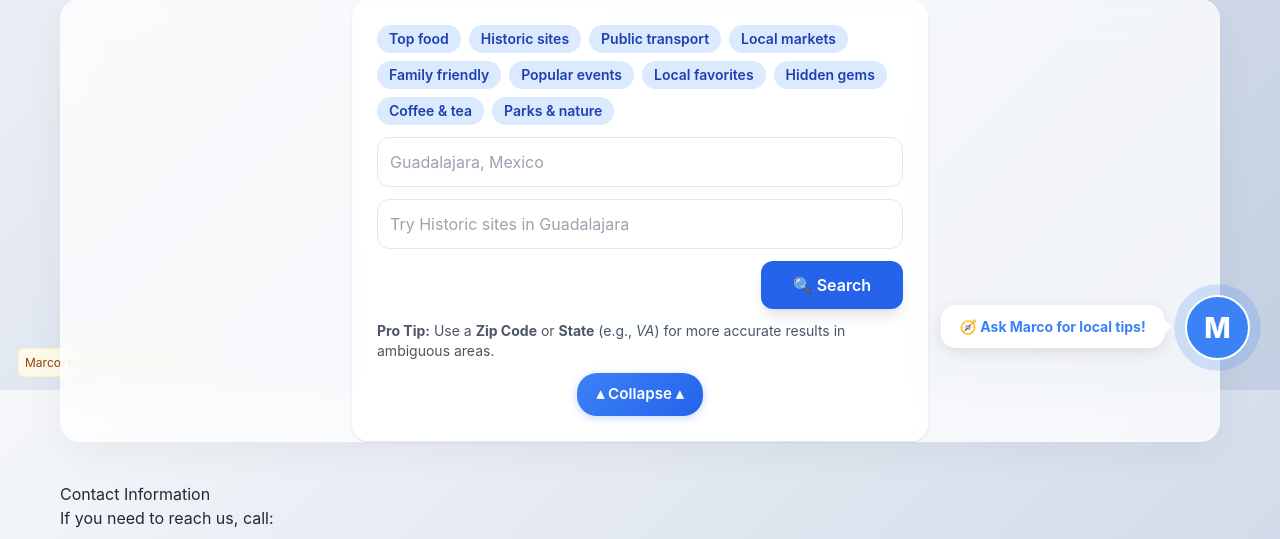
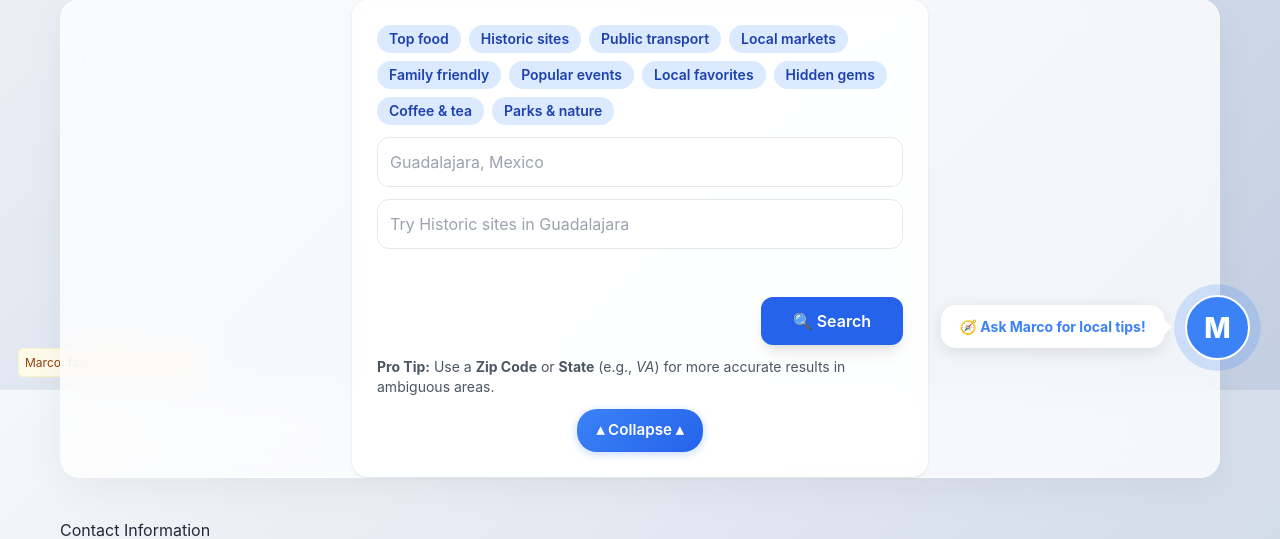
Before and after one commit to markcodeman/travelland, a Python web app: template city-guides/templates/index.html in a window 1280 px wide. Shown: the part 410-949 px from the top of the page. Run offline with Jinja, Linux system fonts and the light colour scheme; the template is opened without the code that fills it, so the values that code supplies are empty; some libraries are stand-ins or nearby versions.

Commit message:
fix(ui): add stable neighborhoodControls placeholder in index.html

```diff
--- a/city-guides/templates/index.html
+++ b/city-guides/templates/index.html
@@ -45,11 +45,8 @@
             <input id="query" class="w-full p-3 rounded-xl border border-gray-200 focus:outline-none focus:ring-2 focus:ring-blue-300" placeholder="Try Historic sites in Guadalajara" autocomplete="off" />
           </div>
 
-          <!-- Neighborhood helper: appears after a city is picked -->
-          <div id="neighborhoodControls" class="mt-3" style="display:none;">
-            <div id="neighborhoodList" class="flex flex-wrap gap-2 mb-2"></div>
-            <div id="neighborhoodPreview" class="text-sm text-gray-600">Choose a neighborhood to narrow results</div>
-          </div>
+          <!-- Neighborhood helper: placeholder for neighborhood chips -->
+          <div id="neighborhoodControls" class="neighborhood-controls"></div>
 
           <div class="mt-3 flex flex-row items-center justify-end">
             <button id="searchBtn" aria-label="Search venues" class="bg-blue-600 hover:bg-blue-700 text-white font-semibold py-3 px-8 rounded-xl shadow-lg transition-all hover:shadow-xl hover:-translate-y-0.5 whitespace-nowrap">
```
